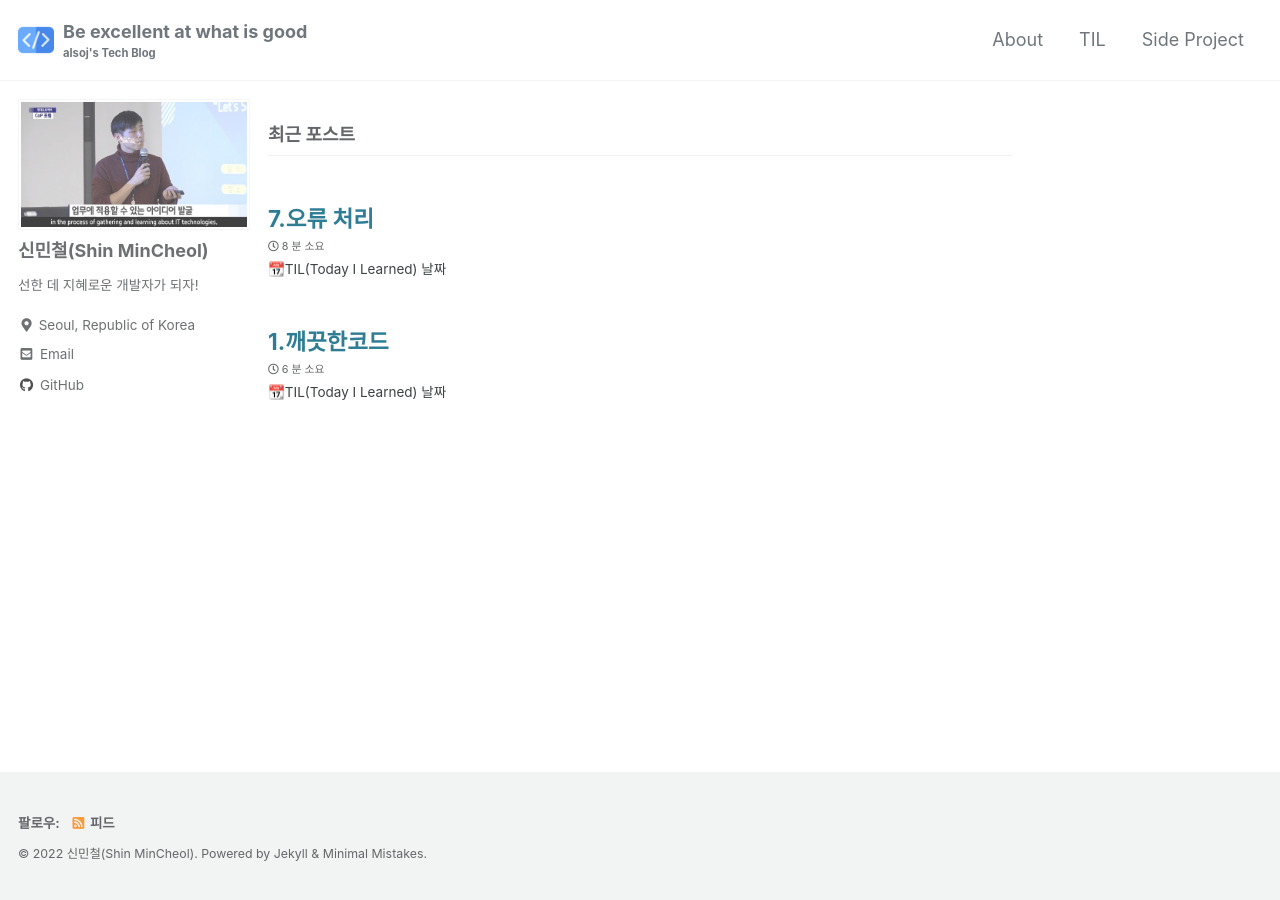
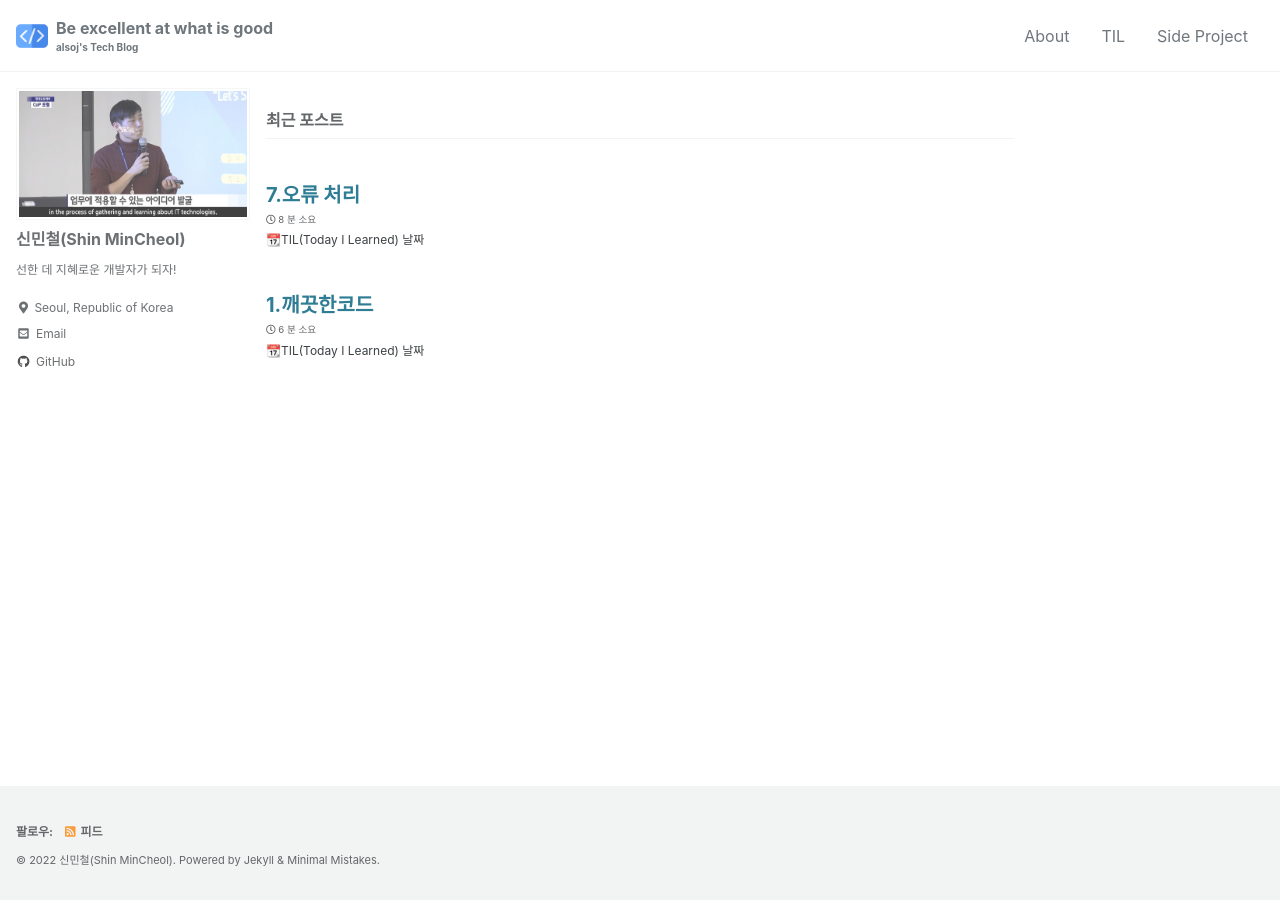
Before and after one commit to alsoj/alsoj.github.io, a Jekyll site: the page built from index.html, in a window 1280 px wide. Built offline with Jekyll 4.4.1, drawn with Linux system fonts in a browser that asks for light colours; cached includes are drawn as plain includes; the list of posts is cut into pages by our own code.

Commit message:
change font-size

```diff
--- a/_sass/minimal-mistakes/_reset.scss
+++ b/_sass/minimal-mistakes/_reset.scss
@@ -21,7 +21,7 @@ html {
   }
 
   @include breakpoint($x-large) {
-    font-size: 18px;
+    font-size: 16px;
   }
 
   -webkit-text-size-adjust: 100%;
```
Also changed, not shown: _sass/minimal-mistakes/_page.scss (+6 -1 lines).
